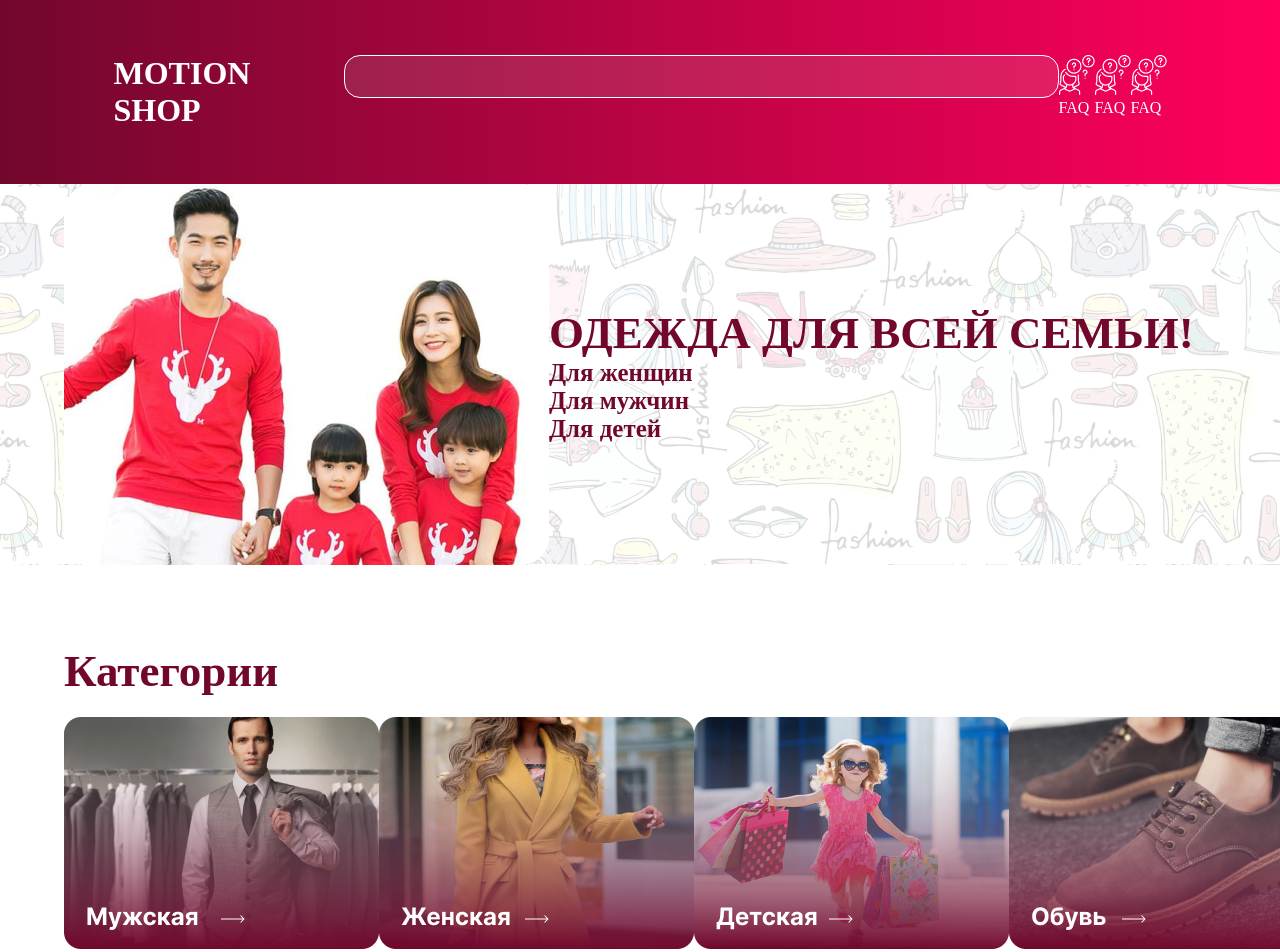
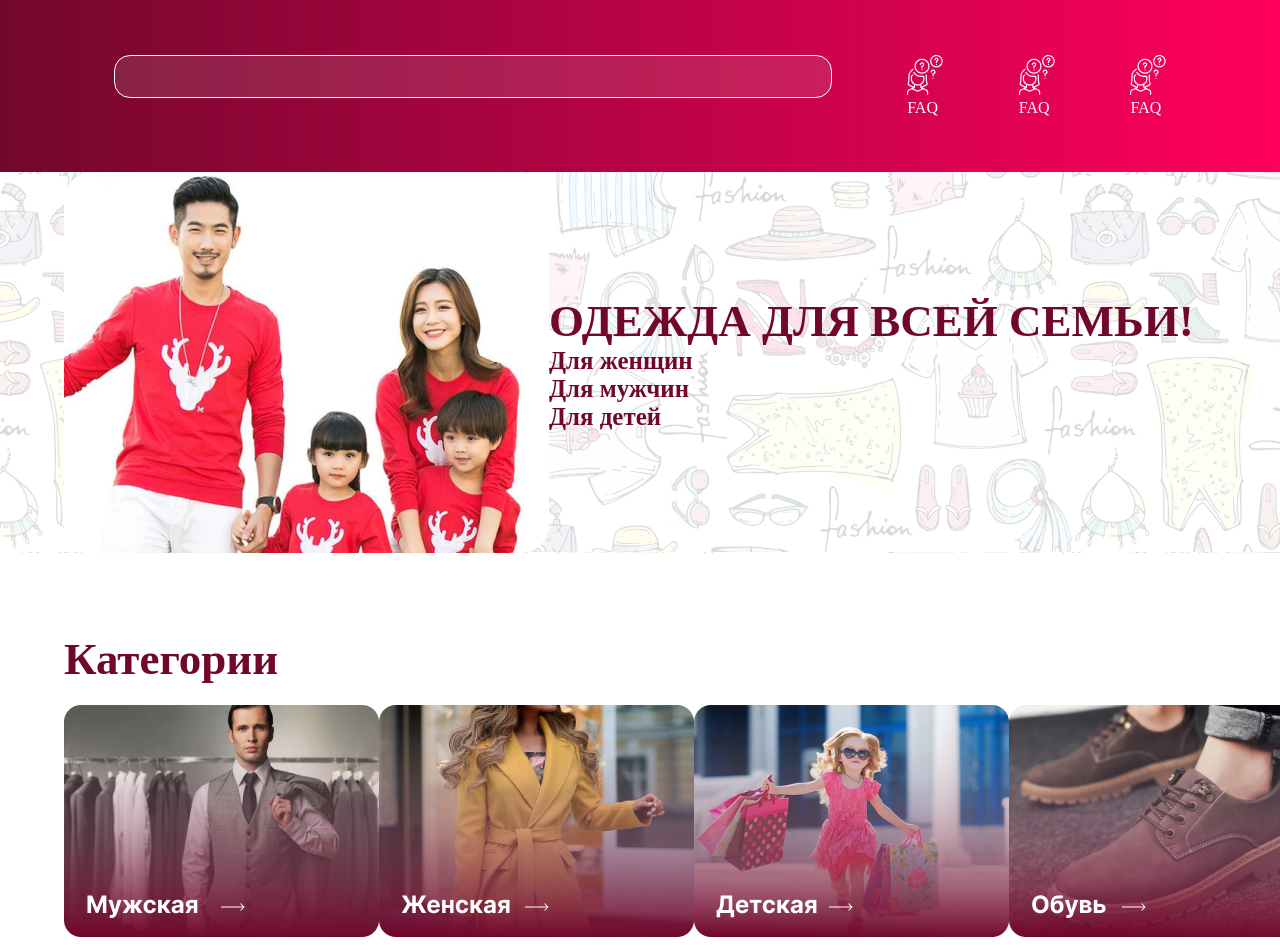
Before and after one commit to u1anbekovs/4season, a plain HTML site: page index.html in a window 1280 px wide. Shown: the top 952 px of the page. Drawn offline with Linux system fonts and the light colour scheme.

Commit message:
remove log

```diff
--- a/index.html
+++ b/index.html
@@ -10,8 +10,7 @@
 <header id="header">
     <div class="container">
         <div class="header">
-                <h1 class="logo">MOTION SHOP</h1>
-                <input class="in" type="search">
+                 <input class="in" type="search">
                 <div class="img-1">
                     <img src="img/image%20109%20(Traced).png" alt="">
                     <p>FAQ</p>
```
